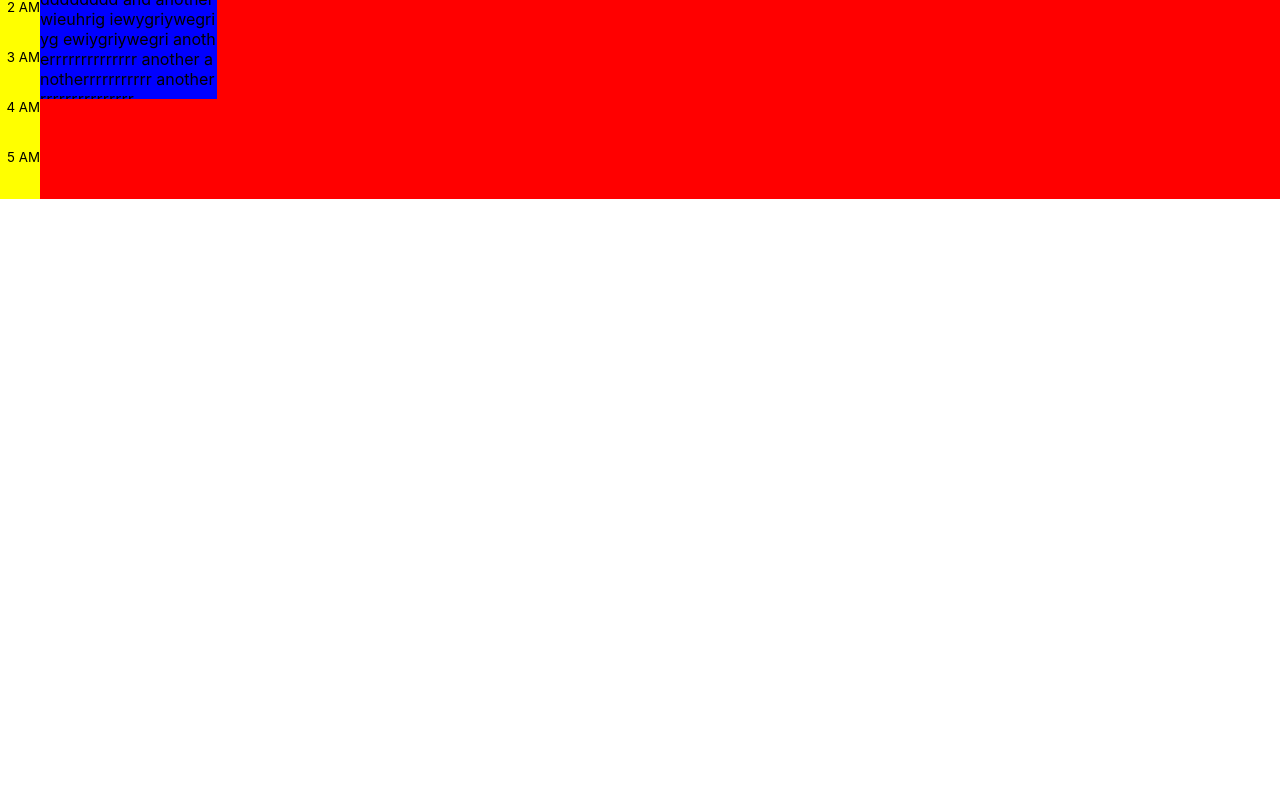
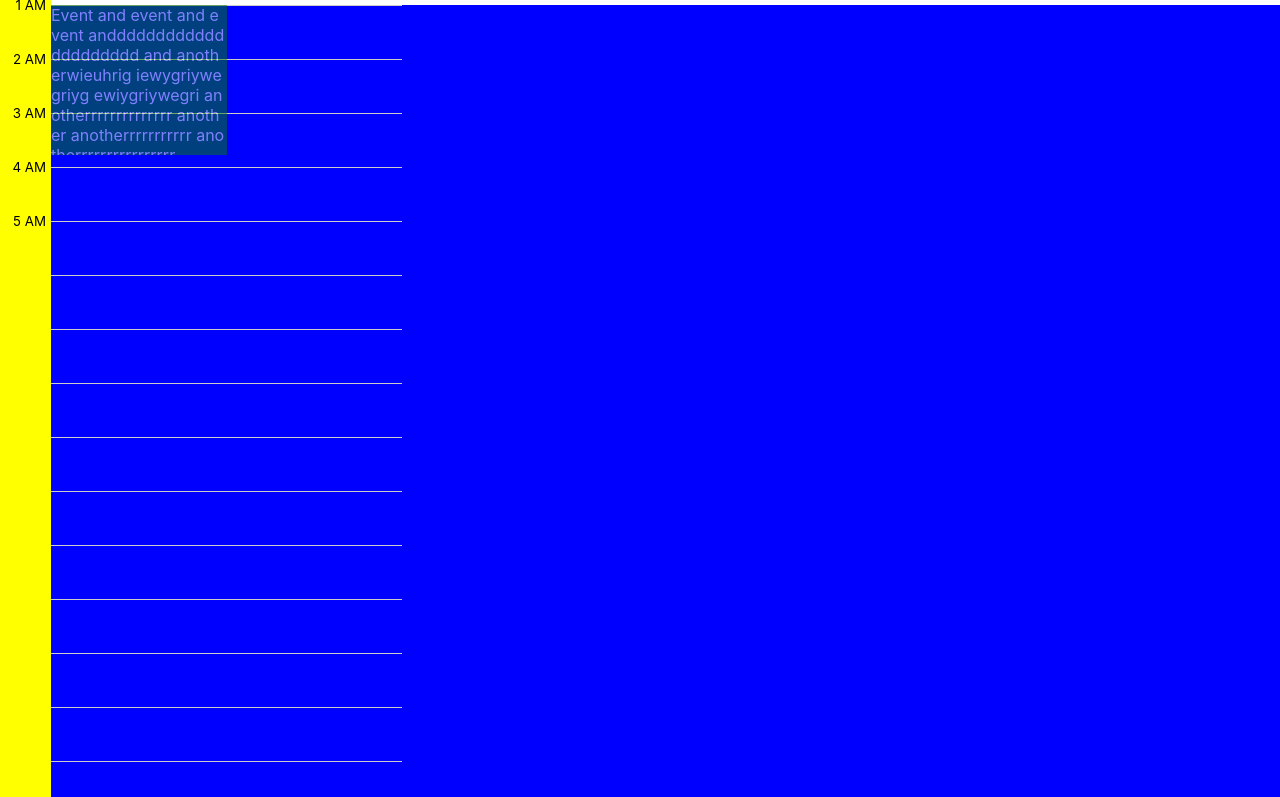
Before and after one commit to MareoRaft/calendar, a plain HTML site: page cal_template.html in a window 1280 px wide. Shown: the part 71-868 px from the top of the page. Before the commit the page ends 800 px from the top, so only its background shows below. Drawn offline with Linux system fonts and the light colour scheme.

```diff
--- a/cal_template.css
+++ b/cal_template.css
@@ -1,9 +1,10 @@
 html {
+	height: 100vh;
 	font-family: -apple-system, Helvetica, Arial, sans-serif;
 }
 body {
 	width: 100%;
-	height: 100%;
+	height: 100vh;
 }
 
 /* WRAPPER PATTERN */
@@ -14,12 +15,14 @@
     justify-content: space-between;
 }
 .left-gutter {
-    min-width: 40px;
-    width: 40px;
+    min-width: 51px;
+    width: 51px;
+    padding-right: 5px;
 	font-size: smaller;
 }
 .main-container {
 	width: 100%;
+	position: relative; /* classifies position as 'non static', but doesn't change anything since we haven't set left or top */
 }
 
 
@@ -27,6 +30,11 @@
 header {
 	width: 100%;
 	background-color: pink;
+}
+#month-and-year {
+	font-size: 30px;
+	padding: 6px;
+	padding-left: 9px;
 }
 #days-of-week {
 	width: 100%;
@@ -40,6 +48,8 @@
 
 /* CONTENT */
 #content-of-week-wrapper {
+	height: 100%;
+	overflow: scroll;
 }
 #times-gutter {
 	background-color: yellow;
@@ -49,21 +59,34 @@
 	width: 100%;
 }
 #times-gutter td {
-	height: 50px;
+	height: 54px;
 	text-align: right;
 }
-#content-of-week {
+.content-of-week {
+	position: absolute; /* parent element should be non-static, so it should get positioned to 0,0 relative to it's parent */
+	left: 0px;
+	top: 8px;
 	width: 100%;
 	height: 100%;
-	background-color: red;
+	table-layout: fixed; /* for equal horizontal spacing */
+}
+#content-of-week-backdrop {
+	background-color: blue;
+}
+#content-of-week-backdrop .hour {
+	height: 54px;
+	border-top: 1px solid #ccc;
+}
+#content-of-week {
+	/*background-color: red;*/
+	opacity: 0.5;
 	color: white;
-	table-layout: fixed; /* for equal horizontal spacing */
 }
 #my-event {
 	width: 100%;
 	height: 150px;
 	word-break: break-all;
 	overflow: hidden; /* 'scroll' or 'hidden' depending on browser */
-	background-color: blue;
-	color: black;
+	background-color: green;
+	color: white;
 }
--- a/cal_template.html
+++ b/cal_template.html
@@ -9,7 +9,7 @@
 </head>
 <body>
 	<header>
-		<div id="month-and-year"></div>
+		<div id="month-and-year">April 2018</div>
 		<div id="days-of-week-wrapper" class="wrapper">
 			<div class="left-gutter"></div>
 			<div class="main-container">
@@ -39,7 +39,69 @@
 			</table>
 		</div>
 		<div class="main-container">
-			<table id="content-of-week">
+			<table id="content-of-week-backdrop" class="content-of-week">
+				<!-- One column per day or week -->
+				<tr>
+					<td><!--Monday-->
+						<div class="hour"></div>
+						<div class="hour"></div>
+						<div class="hour"></div>
+						<div class="hour"></div>
+						<div class="hour"></div>
+						<div class="hour"></div>
+						<div class="hour"></div>
+						<div class="hour"></div>
+						<div class="hour"></div>
+						<div class="hour"></div>
+						<div class="hour"></div>
+						<div class="hour"></div>
+						<div class="hour"></div>
+						<div class="hour"></div>
+						<div class="hour"></div>
+						<div class="hour"></div>
+						<div class="hour"></div>
+						<div class="hour"></div>
+						<div class="hour"></div>
+						<div class="hour"></div>
+						<div class="hour"></div>
+						<div class="hour"></div>
+						<div class="hour"></div>
+						<div class="hour"></div>
+					</td>
+					<td><!--Tuesday-->
+						<div class="hour"></div>
+						<div class="hour"></div>
+						<div class="hour"></div>
+						<div class="hour"></div>
+						<div class="hour"></div>
+						<div class="hour"></div>
+						<div class="hour"></div>
+						<div class="hour"></div>
+						<div class="hour"></div>
+						<div class="hour"></div>
+						<div class="hour"></div>
+						<div class="hour"></div>
+						<div class="hour"></div>
+						<div class="hour"></div>
+						<div class="hour"></div>
+						<div class="hour"></div>
+						<div class="hour"></div>
+						<div class="hour"></div>
+						<div class="hour"></div>
+						<div class="hour"></div>
+						<div class="hour"></div>
+						<div class="hour"></div>
+						<div class="hour"></div>
+						<div class="hour"></div>
+					</td>
+					<td></td>
+					<td></td>
+					<td></td>
+					<td></td>
+					<td></td>
+				</tr>
+			</table>
+			<table id="content-of-week" class="content-of-week">
 				<!-- One column per day or week -->
 				<tr>
 					<td><!--Monday-->
@@ -54,5 +116,6 @@
 				</tr>
 			</table>
 		</div>
+	</div>
 </body>
 </html>
```
